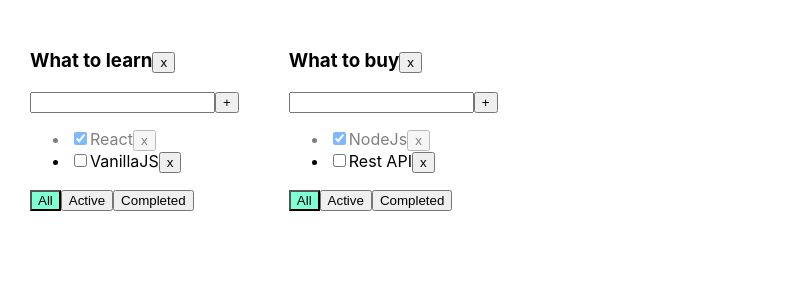
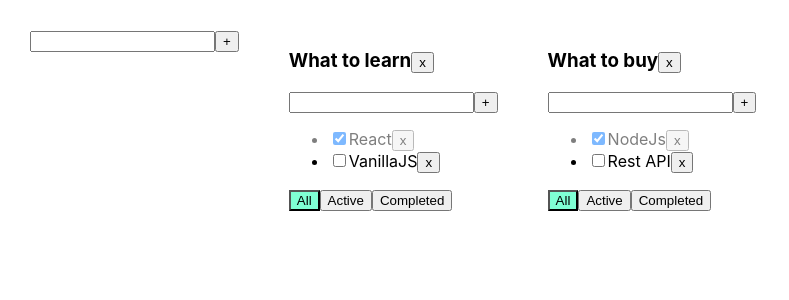
Before and after one commit to alx8437/todoList_typescript, a React (Create React App) app: page / in a window 1280 px wide. Shown: the top 300 px of the page, without its empty margins (0-789 px from the left). Built offline with nearby package versions, Linux system fonts and the light colour scheme.

Commit message:
input without from tasks - this is universal component

```diff
--- /dev/null
+++ b/src/AddItemForm.tsx
@@ -0,0 +1,43 @@
+import React, {ChangeEvent, KeyboardEvent, useState} from "react";
+
+type AddItemFormPropsType = {
+    addItem: (title: string) => void
+}
+
+export function AddItemForm(props: AddItemFormPropsType) {
+
+    const [title, setTitle] = useState<string>("")
+    const [error, setError] = useState<string | null>(null)
+
+    const onChangesHandler = (e: ChangeEvent<HTMLInputElement>) => {
+        setTitle(e.currentTarget.value);
+    }
+    const onKeyPressHandler = (e: KeyboardEvent<HTMLInputElement>) => {
+        setError(null)
+        if (e.key === "Enter") {
+            addItem();
+            setTitle("");
+        }
+    }
+
+    const addItem = () => {
+        if (title.trim() !== '') {
+            props.addItem(title.trim());
+            setTitle("")
+        } else {
+            setError("Title is required")
+        }
+    }
+
+    return <div>
+        <input
+            className={error ? "error" : ""}
+            value={title}
+            onChange={onChangesHandler}
+            onKeyPress={onKeyPressHandler}
+        />
+        <button onClick={addItem}>+</button>
+        {error && <div className={"error-message"}>{error}</div>}
+    </div>
+
+}
--- a/src/App.tsx
+++ b/src/App.tsx
@@ -2,12 +2,13 @@
 import './App.css';
 import {TaskType, TodoList} from "./TodoList";
 import {v1} from 'uuid';
+import {AddItemForm} from "./AddItemForm";
 
 export type FilterValuesType = "all" | "active" | "completed"
 type TodoListType = {
     id: string
     title: string
-    filter: string
+    filter: FilterValuesType
 }
 
 type TasksStateType = {
@@ -43,7 +44,6 @@
     });
 
 
-
     function removeTask(id: string, todoListId: string) {
         const newTodolistTasks = tasks[todoListId].filter(t => t.id !== id)
         setTasks({...tasks, [todoListId]: newTodolistTasks})
@@ -72,14 +72,21 @@
 
     }
 
-    function removeTodoList(id: string) {
-        setTodolists(todolists.filter(tl => tl.id !== id))
-        delete tasks[id]
+    function removeTodoList(todolistId: string) {
+        setTodolists(todolists.filter(tl => tl.id !== todolistId))
+        delete tasks[todolistId]
+    }
+
+    function addTodoList(title: string) {
+        const newTodoList: TodoListType = {id: v1(), title, filter: "all"}
+        setTodolists([newTodoList, ...todolists])
+        setTasks({...tasks, [newTodoList.id]: []})
     }
 
 
     return (
         <div className="App">
+            <AddItemForm addItem={addTodoList}/>
             {
                 todolists.map(tl => {
                     let allTodoListTasks = tasks[tl.id]
@@ -94,7 +101,6 @@
                         case "all":
                             taskForTodoList = allTodoListTasks
                     }
-
                     return <TodoList
                         key={tl.id}
                         id={tl.id}
--- a/src/TodoList.tsx
+++ b/src/TodoList.tsx
@@ -1,5 +1,6 @@
-import React, {ChangeEvent, useState, KeyboardEvent} from "react";
+import React, {ChangeEvent} from "react";
 import {FilterValuesType} from "./App";
+import {AddItemForm} from "./AddItemForm";
 
 
 export type TaskType = {
@@ -7,6 +8,7 @@
     title: string
     isDone: boolean
 }
+
 type TodoListType = {
     id: string
     title: string
@@ -20,53 +22,28 @@
 }
 
 export function TodoList(props: TodoListType) {
-    const [title, setTitle] = useState<string>("")
-    const [error, setError] = useState<string | null>(null)
 
-
-    const onChangesHandler = (e: ChangeEvent<HTMLInputElement>) => {
-        setTitle(e.currentTarget.value);
-    }
-    const onKeyPressHandler = (e: KeyboardEvent<HTMLInputElement>) => {
-        setError(null)
-        if (e.key === "Enter") {
-            addTask();
-            setTitle("");
-        }
-    }
     const onAllClickHandler = () => {
         props.changeFilter("all", props.id);
     }
     const onActiveClickHandler = () => props.changeFilter("active", props.id);
     const onCompletedClickHandler = () => props.changeFilter("completed", props.id);
-
-    const addTask = () => {
-        if (title.trim() !== '') {
-            props.addTask(title.trim(), props.id);
-            setTitle("")
-        } else {
-            setError("Title is required")
-        }
-    }
-
     const removeTodoList = () => {
         props.removeTodoList(props.id)
     }
 
+    const addTask = (title: string) => {
+        props.addTask(title, props.id)
+    }
+
     return (
         <div>
-            <h3>{props.title}<button onClick={removeTodoList}>x</button></h3>
+            <h3>{props.title}
+                <button onClick={removeTodoList}>x</button>
+            </h3>
 
-            <div>
-                <input
-                    className={error ? "error" : ""}
-                    value={title}
-                    onChange={onChangesHandler}
-                    onKeyPress={onKeyPressHandler}
-                />
-                <button onClick={addTask}>+</button>
-                {error && <div className={"error-message"}>{error}</div>}
-            </div>
+            <AddItemForm addItem={addTask} />
+
             <ul>
                 {
                     props.tasks.map(t => {
@@ -91,15 +68,18 @@
                 <button
                     className={props.filter === "all" ? "active-filter" : ""}
                     onClick={onAllClickHandler}
-                >All</button>
+                >All
+                </button>
                 <button
                     className={props.filter === "active" ? "active-filter" : ""}
                     onClick={onActiveClickHandler}
-                >Active</button>
+                >Active
+                </button>
                 <button
                     className={props.filter === "completed" ? "active-filter" : ""}
                     onClick={onCompletedClickHandler}
-                >Completed</button>
+                >Completed
+                </button>
             </div>
         </div>
     )
```
